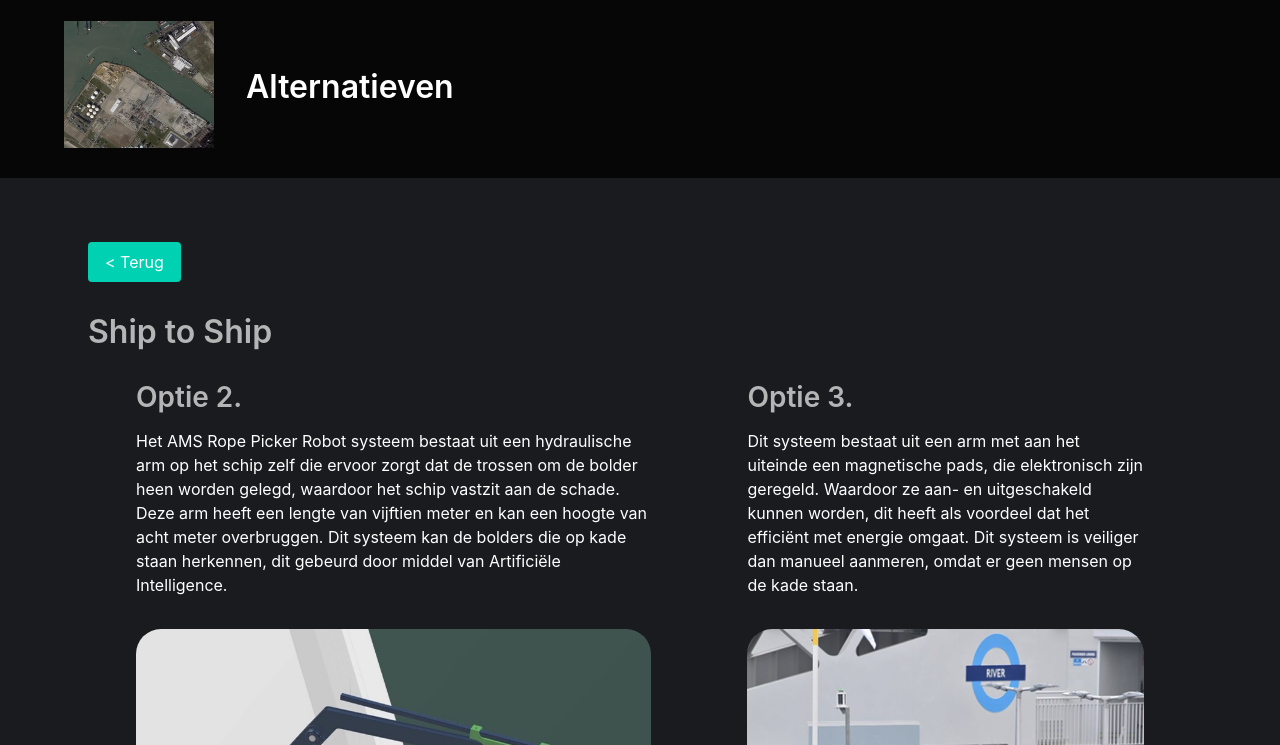
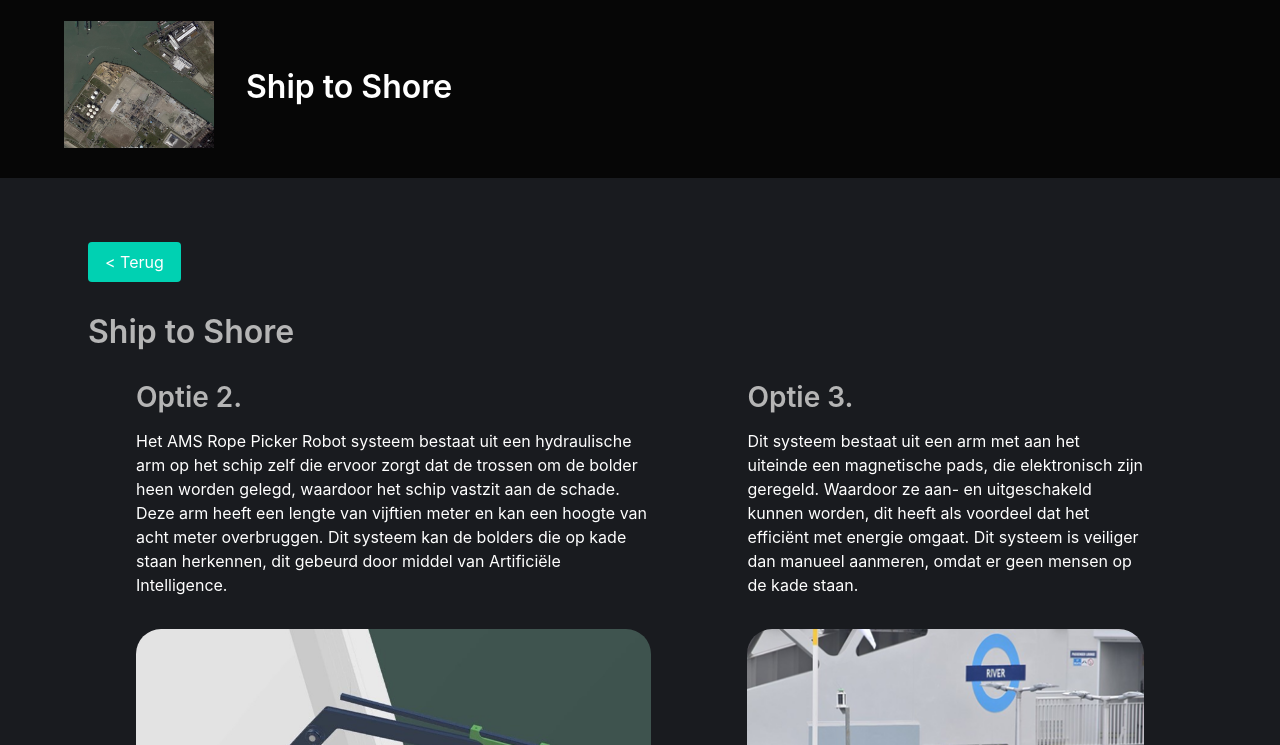
Before and after one commit to ThijsDeR/WET-Project-Kade, a plain HTML site: page alternatieven/ship-to-shore/index.html in a window 1280 px wide. Shown: the part 55-800 px from the top of the page. Drawn offline with nearby package versions, Linux system fonts and the light colour scheme.

Commit message:
Title fix

```diff
--- a/alternatieven/ship-to-shore/index.html
+++ b/alternatieven/ship-to-shore/index.html
@@ -53,7 +53,7 @@
                 <img src="../../images/cittershaven-kade.png" width="150" height="40" alt="">
             </div>
             <div class="p-4 featured-content va">
-                <h1 class="title post-title">Alternatieven</h1>
+                <h1 class="title post-title">Ship to Shore</h1>
             </div>
         </article>
     </div>
@@ -66,7 +66,7 @@
                     <div class="tab-pane is-active has-text-white" id="pane-2">
                         <div class="content">
                             <a href="../index.html" class="button is-primary">&lt Terug</a>
-                            <h1 class="has-text-grey-light">Ship to Ship</h1>
+                            <h1 class="has-text-grey-light">Ship to Shore</h1>
                             <div class="is-flex is-justify-content-center">
                                 <div class="mx-6 my-4">
                                     <h2 class="has-text-grey-light">Optie 2.</h2>
```
Also changed, not shown: alternatieven/ship-to-ship/index.html (+1 -1 lines).
